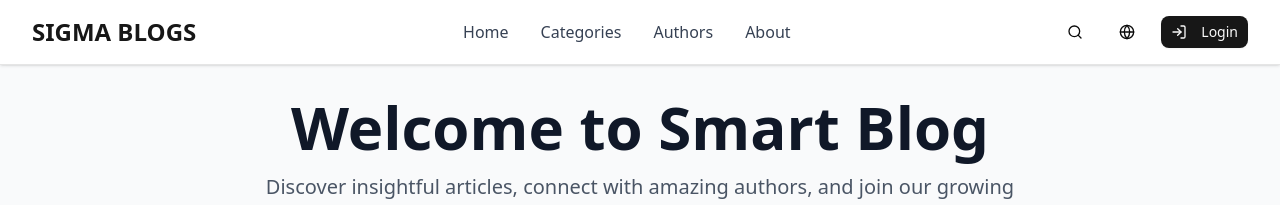
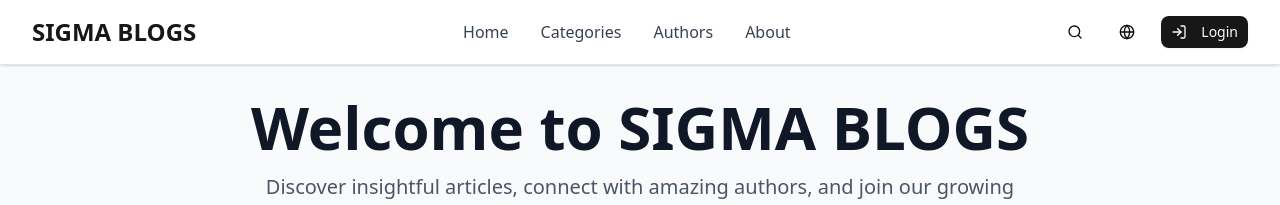
Before and after one commit to sk-khorrum/Sigma-blog, a React (Vite) app: page / in a window 1280 px wide. Shown: the top 205 px of the page. Built offline with nearby package versions, Linux system fonts and the light colour scheme.

Commit message:
Update App.jsx

```diff
--- a/src/App.jsx
+++ b/src/App.jsx
@@ -51,7 +51,7 @@ function App() {
               {/* Hero Section */}
               <section className="text-center mb-12">
                 <h1 className="text-4xl md:text-6xl font-bold text-gray-900 mb-4">
-                  Welcome to Smart Blog
+                  Welcome to SIGMA BLOGS
                 </h1>
                 <p className="text-xl text-gray-600 max-w-3xl mx-auto mb-8">
                   Discover insightful articles, connect with amazing authors, and join our
```
